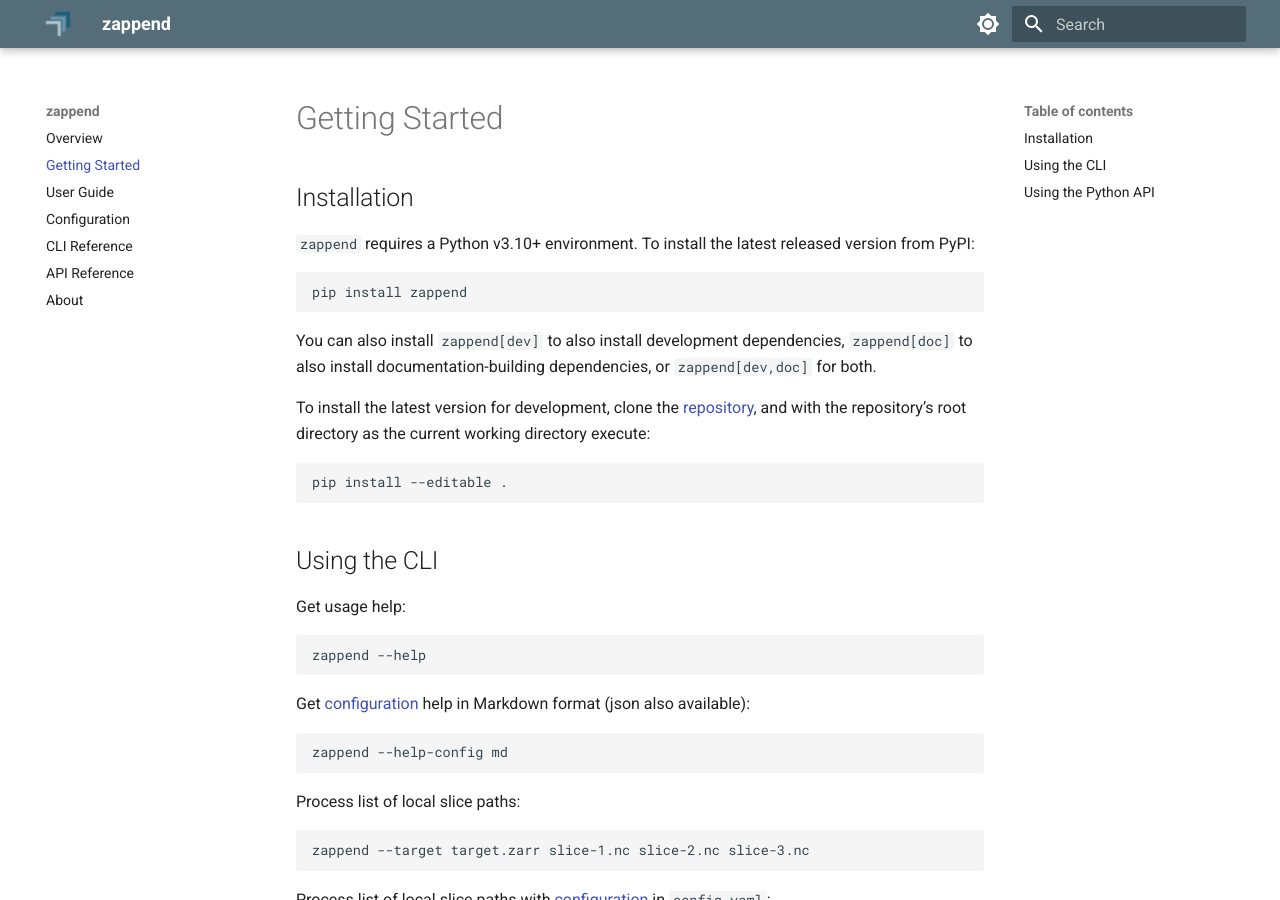
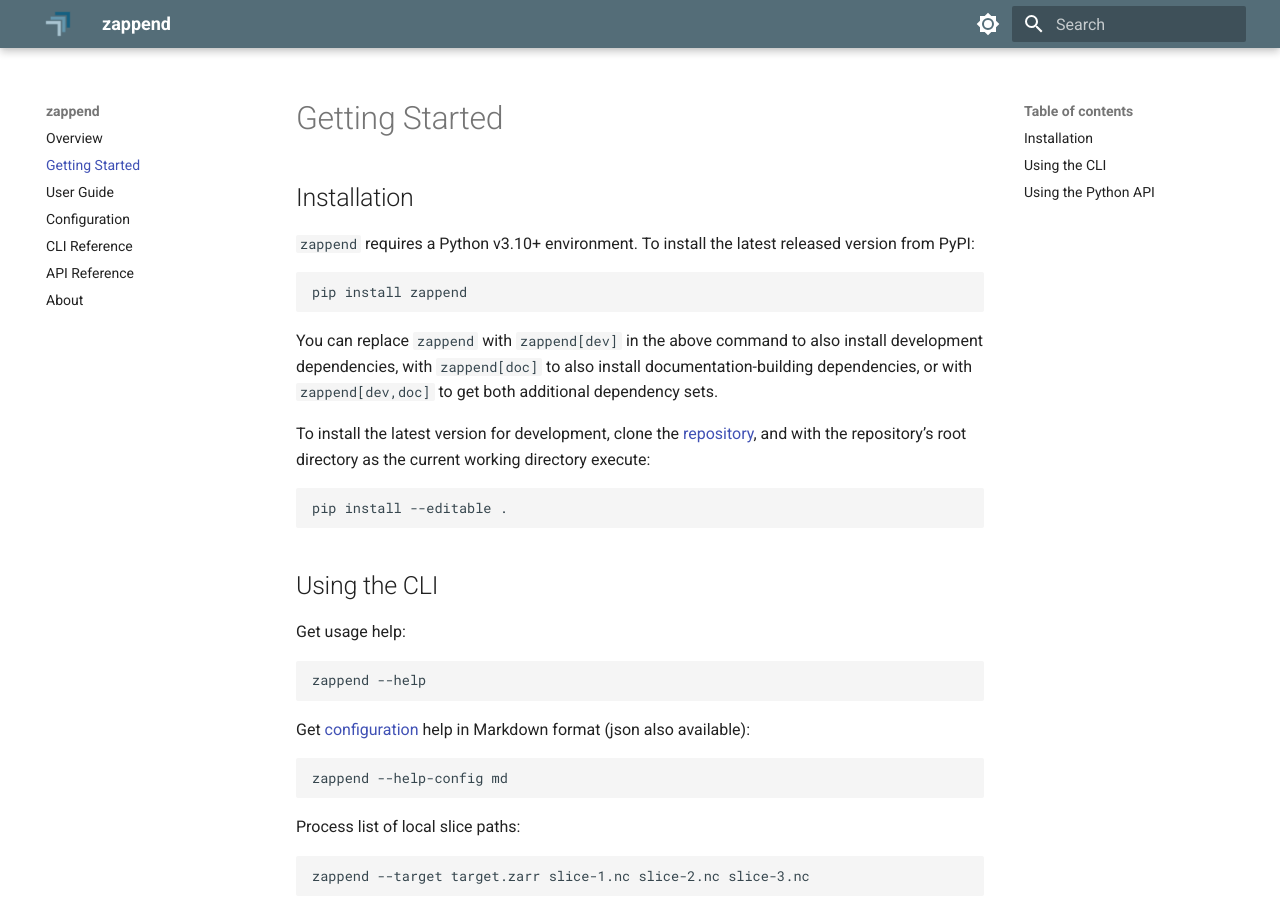
Before and after one commit to bcdev/zappend, an MkDocs documentation site: the page built from docs/start.md, in a window 1280 px wide and 900 px high. Built offline with MkDocs 1.6.1 and Material for MkDocs 9.7.7, drawn with Linux system fonts in a browser that asks for light colours.

Commit message:
Minor documentation rephrasing

````diff
--- a/docs/start.md
+++ b/docs/start.md
@@ -9,9 +9,10 @@ version from PyPI:
 pip install zappend
 ```
 
-You can also install `zappend[dev]` to also install development dependencies,
-`zappend[doc]` to also install documentation-building dependencies, or
-`zappend[dev,doc]` for both.
+You can replace `zappend` with `zappend[dev]` in the above command to also
+install development dependencies, with `zappend[doc]` to also install
+documentation-building dependencies, or with `zappend[dev,doc]` to get both
+additional dependency sets.
 
 To install the latest version for development, clone the
 [repository](https://github.com/bcdev/zappend), and with the repository’s root
````
